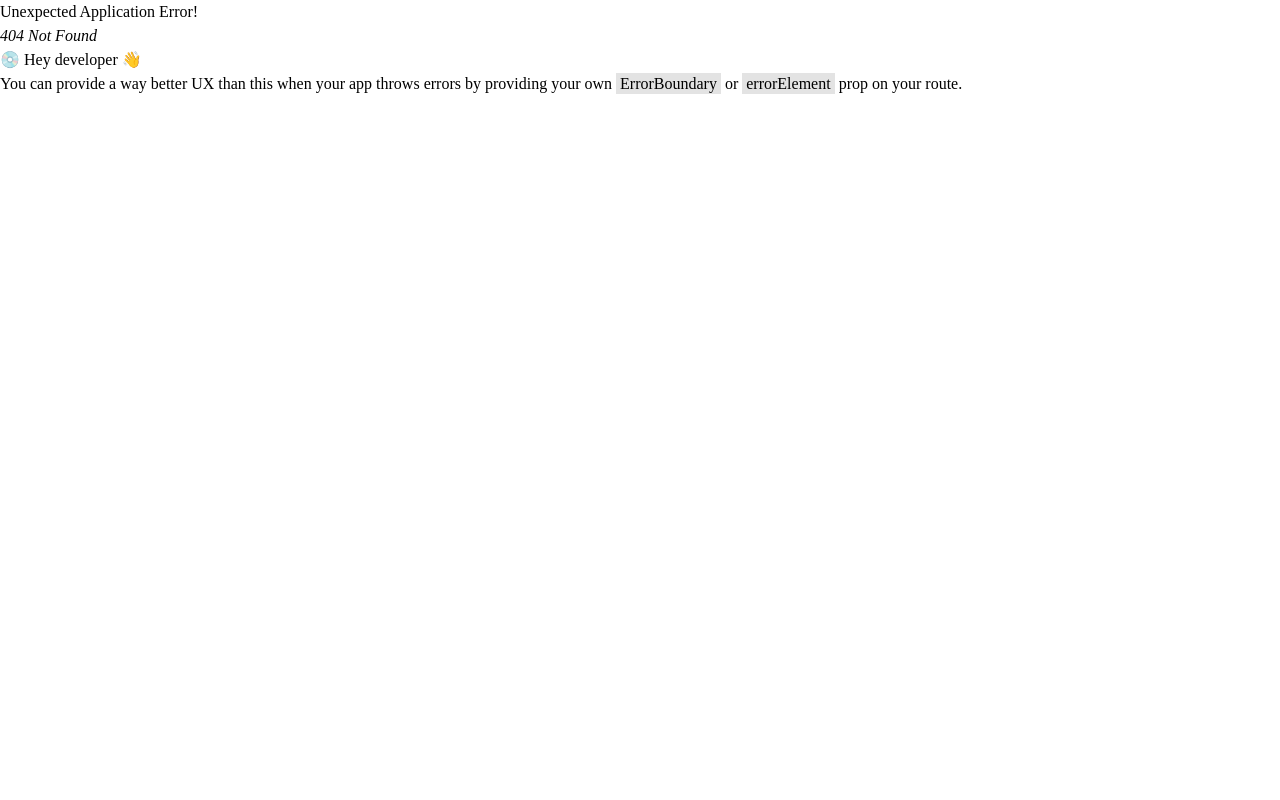
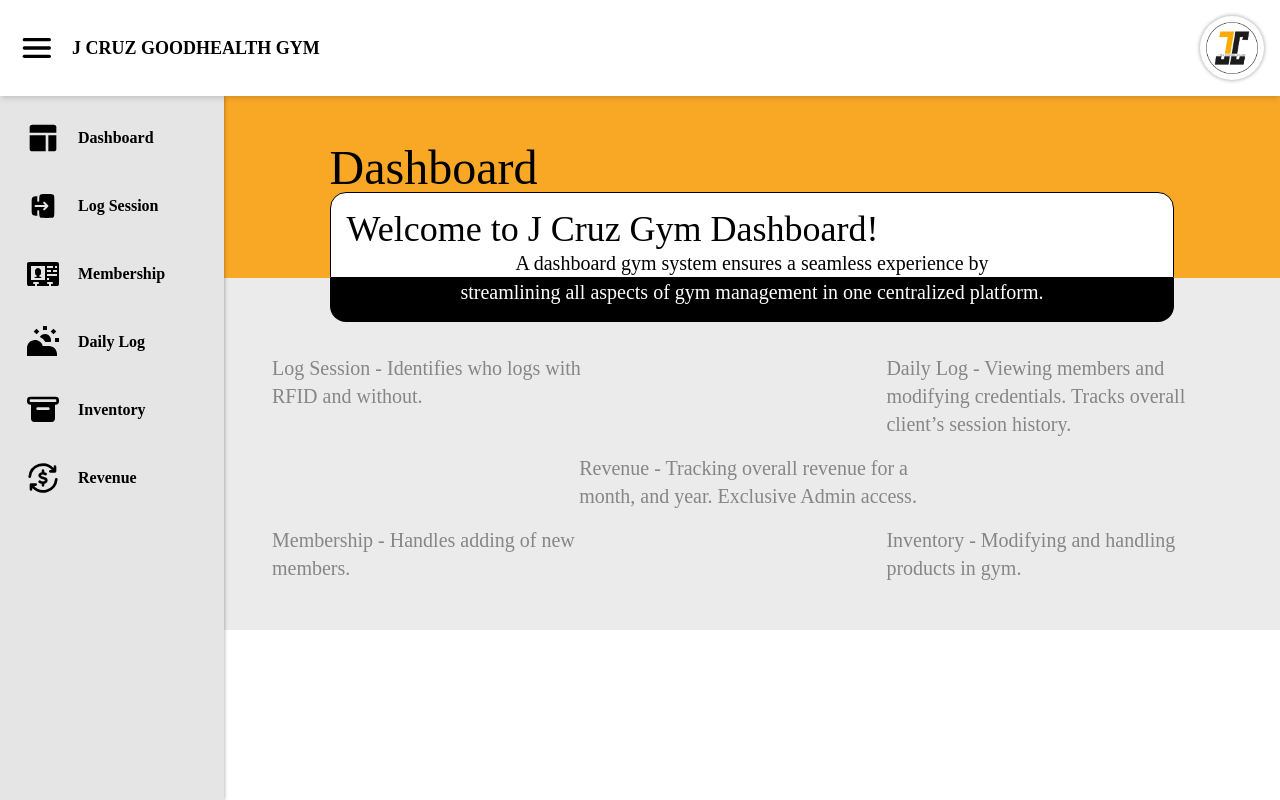
Before and after one commit to kurtrockx/jc-gym, a React (Vite) app: page /dashboard in a window 1280 px wide. Before the commit this address had no page. Built offline with nearby package versions, Linux system fonts and the light colour scheme.

Commit message:
Added the first draft of DashboardPage and adjusted the shadow with z-index for the Navbar and Sidebar

```diff
--- a/src/App.jsx
+++ b/src/App.jsx
@@ -6,9 +6,11 @@ function App() {
   return (
     <div className="flex h-dvh flex-col">
       <Navbar />
-      <div className="flex h-full">
+      <div className="flex h-full overflow-hidden">
         <Sidebar />
-        <Outlet />
+        <div className="flex-1 overflow-y-auto z-10">
+          <Outlet />
+        </div>
       </div>
     </div>
   );
--- a/src/components/Navbar.jsx
+++ b/src/components/Navbar.jsx
@@ -4,7 +4,7 @@ import gymLogo from "../assets/gymLogo.png";
 
 export default function Navbar() {
   return (
-    <nav className="flex items-center justify-between bg-white shadow-md max-h-[10dvh] min-h-24 p-4">
+    <nav className="flex items-center justify-between bg-white shadow-md max-h-[10dvh] min-h-24 p-4 z-30">
       <div className="flex h-10 items-center gap-4">
         <img src={burgerIcon} alt="burgerIcon" className="max-h-full" />
         <p className="text-lg font-bold">J CRUZ GOODHEALTH GYM</p>
--- a/src/components/Sidebar.jsx
+++ b/src/components/Sidebar.jsx
@@ -16,21 +16,21 @@ const pages = [
 ];
 
 export default function Sidebar() {
-  const textResponsive = "text-xs xl:text-base md:text-sm";
-  const logoResponsive = "lg:h-8 h-4";
+  const textResponsive = "xl:text-base md:text-sm text-xs";
+  const logoResponsive = "2xl:h-10 lg:h-8 h-6";
 
   return (
-    <div className="sidebar z-100 flex flex-1 flex-col items-center gap-6 bg-black/10 px-2 py-4 max-w-[12em] lg:max-w-[14em] lg:gap-4 2xl:max-w-[16em]">
+    <div className="sidebar z-20 flex max-w-[12em] flex-1 flex-col items-center gap-6 bg-black/10 px-2 py-4 shadow-[0_0_.25rem] shadow-black/40 lg:max-w-[14em] lg:gap-4 2xl:max-w-[16em]">
       {pages.map((p) => (
         <NavLink
           key={p.name}
-          className="group relative flex w-full items-center justify-center rounded-xl hover:bg-white/20 md:px-2 md:py-2.5 lg:px-px lg:py-4"
+          className="group relative flex w-full items-center justify-center rounded-xl hover:bg-white/20 md:px-2 md:py-1 lg:px-px lg:py-2.5"
           to={p.name.toLowerCase()}
         >
           <img
             src={p.icon}
             alt={p.name}
-            className={`aspect-square h-12 flex-1 cursor-pointer duration-150 group-hover:-translate-y-0.5 ${logoResponsive}`}
+            className={`aspect-square flex-1 cursor-pointer duration-150 group-hover:-translate-y-0.5 ${logoResponsive}`}
           />
           <p className={`flex-2 px-px font-semibold ${textResponsive}`}>
             {p.name}
--- /dev/null
+++ b/src/pages/DashboardPage.jsx
@@ -0,0 +1,54 @@
+export default function DashboardPage() {
+  return (
+    <div className="relative z-1 flex flex-1 flex-col max-md:pb-40">
+      {/* yellow top */}
+      <div className="flex flex-2/5 flex-col justify-between bg-[#f9a826] p-4 pb-0 max-xl:gap-4 md:p-12 md:pb-0">
+        <h1 className="mx-auto w-[88%] text-5xl">Dashboard</h1>
+        {/* topbox */}
+        <div className="mx-auto flex w-[88%] flex-col justify-between rounded-tl-2xl rounded-tr-2xl border-1 bg-white px-4 md:pt-4 xl:h-[46%] 2xl:h-[56%] 2xl:px-8 2xl:pt-10">
+          <h1 className="text-xl sm:text-xl md:text-2xl lg:text-3xl xl:text-4xl 2xl:text-5xl">
+            Welcome to J Cruz Gym Dashboard!
+          </h1>
+          <h4 className="text-center text-sm xl:text-xl 2xl:text-2xl">
+            A dashboard gym system ensures a seamless experience by
+          </h4>
+        </div>
+      </div>
+      {/* white bottom */}
+      <div className="flex flex-3/5 flex-col bg-[#ebebeb] p-4 pt-0 md:p-12 md:pt-0">
+        {/* bottombox */}
+        <div className="mx-auto flex w-[88%] flex-col justify-between rounded-br-2xl rounded-bl-2xl bg-black px-4 pb-4 xl:h-[46%] 2xl:h-[56%] 2xl:px-8 2xl:pb-10">
+          <h4 className="text-center text-sm text-white xl:text-xl 2xl:text-2xl">
+            streamlining all aspects of gym management in one centralized
+            platform.
+          </h4>
+        </div>
+        <div className="md:text-md flex flex-1 flex-col gap-4 pt-8 sm:text-sm lg:text-lg xl:text-xl 2xl:text-2xl">
+          <div className="flex justify-between">
+            <h4 className="max-w-[36%] flex-1 text-[#868686]">
+              Log Session - Identifies who logs with RFID and without.
+            </h4>
+            <h4 className="max-w-[36%] flex-1 text-[#868686]">
+              Daily Log - Viewing members and modifying credentials. Tracks
+              overall client’s session history.
+            </h4>
+          </div>
+          <div className="flex justify-center">
+            <h4 className="max-w-[36%] flex-1 text-[#868686]">
+              Revenue - Tracking overall revenue for a month, and year.
+              Exclusive Admin access.
+            </h4>
+          </div>
+          <div className="flex justify-between">
+            <h4 className="max-w-[36%] flex-1 text-[#868686]">
+              Membership - Handles adding of new members.
+            </h4>
+            <h4 className="max-w-[36%] flex-1 text-[#868686]">
+              Inventory - Modifying and handling products in gym.
+            </h4>
+          </div>
+        </div>
+      </div>
+    </div>
+  );
+}
```
Also changed, not shown: src/main.jsx (+8 -4 lines), src/pages/Login.jsx (+1 -6 lines).
